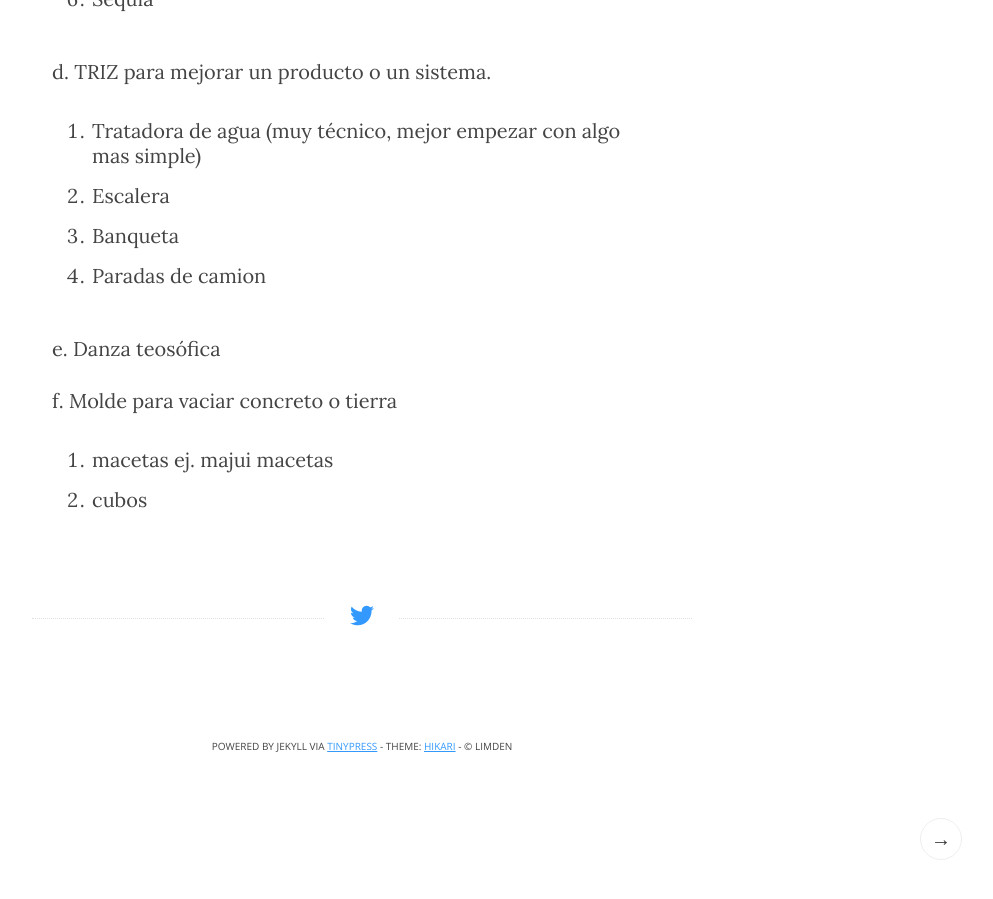
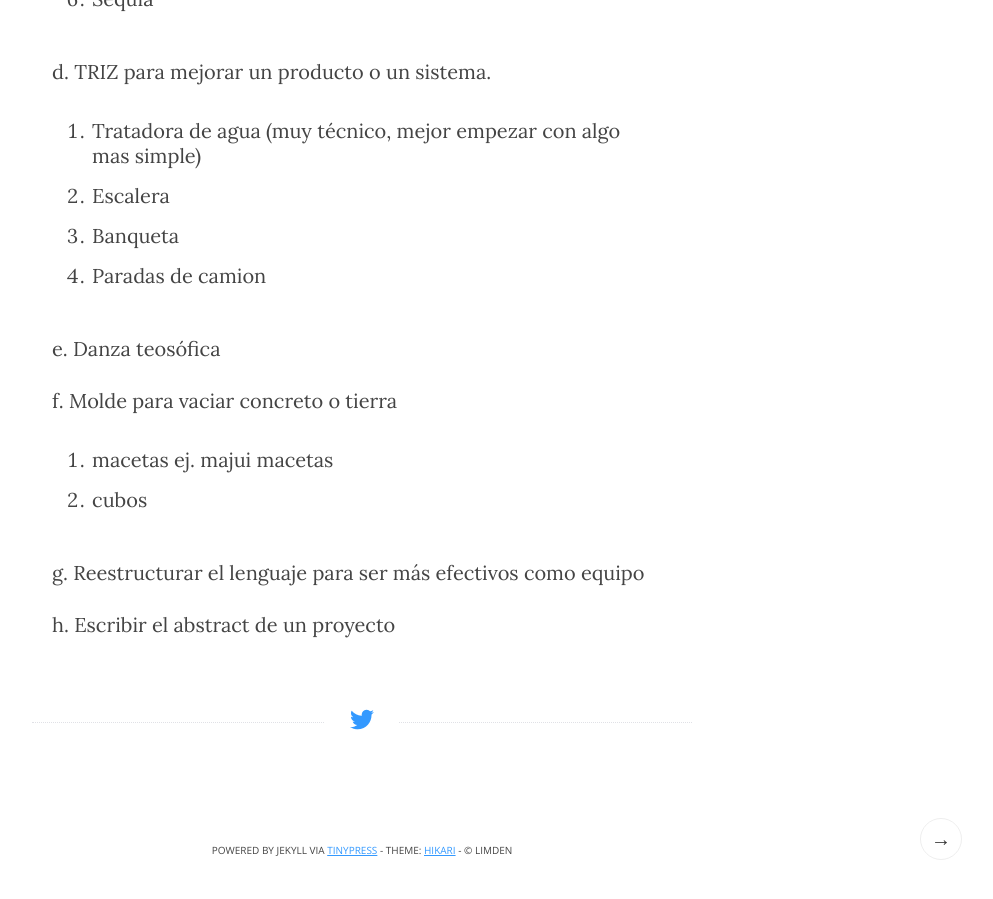
Before and after one commit to limden/limden.github.io, a Jekyll site: the page built from _posts/2016-10-25-posibles-proyectos.markdown, in a window 1280 px wide and 900 px high, scrolled down 1450 px. Shown: the whole window, without its empty margins (278-1271 px from the left). Built offline with Jekyll 4.4.1, drawn with Linux system fonts in a browser that asks for light colours; before the commit the page ends 2246 px from its top, so only the background shows below that.

Commit message:
Post update: Posibles proyectos

```diff
--- a/_posts/2016-10-25-posibles-proyectos.markdown
+++ b/_posts/2016-10-25-posibles-proyectos.markdown
@@ -52,3 +52,7 @@ f. Molde para vaciar concreto o tierra
 
 1. macetas ej. majui macetas
 2. cubos
+
+g. Reestructurar el lenguaje para ser más efectivos como equipo
+
+h. Escribir el abstract de un proyecto
```
